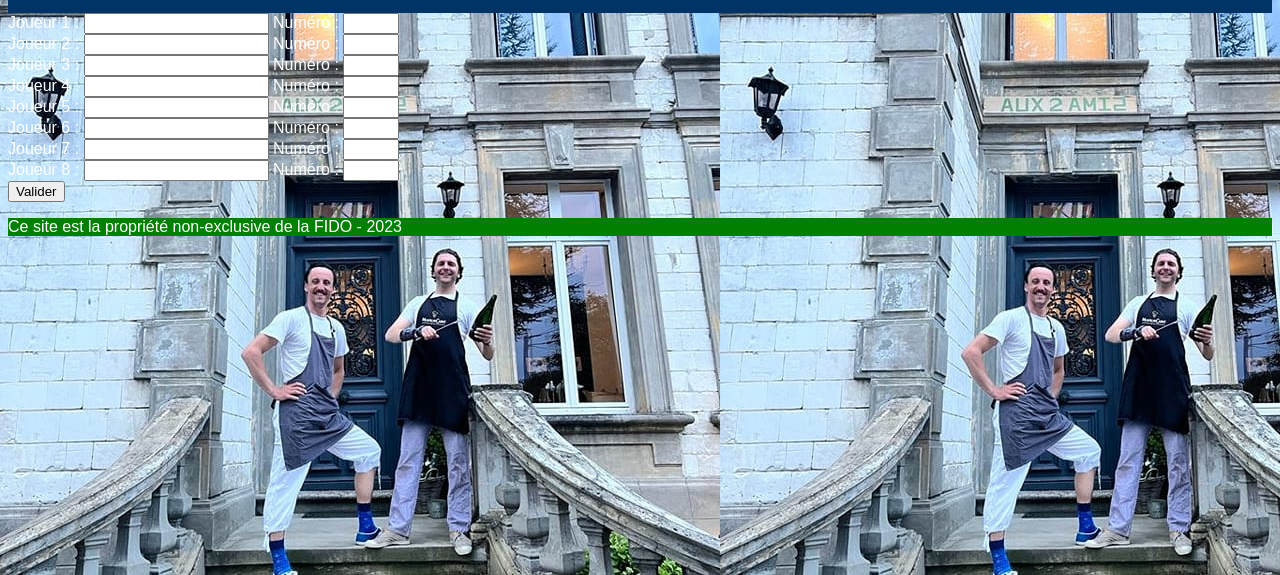
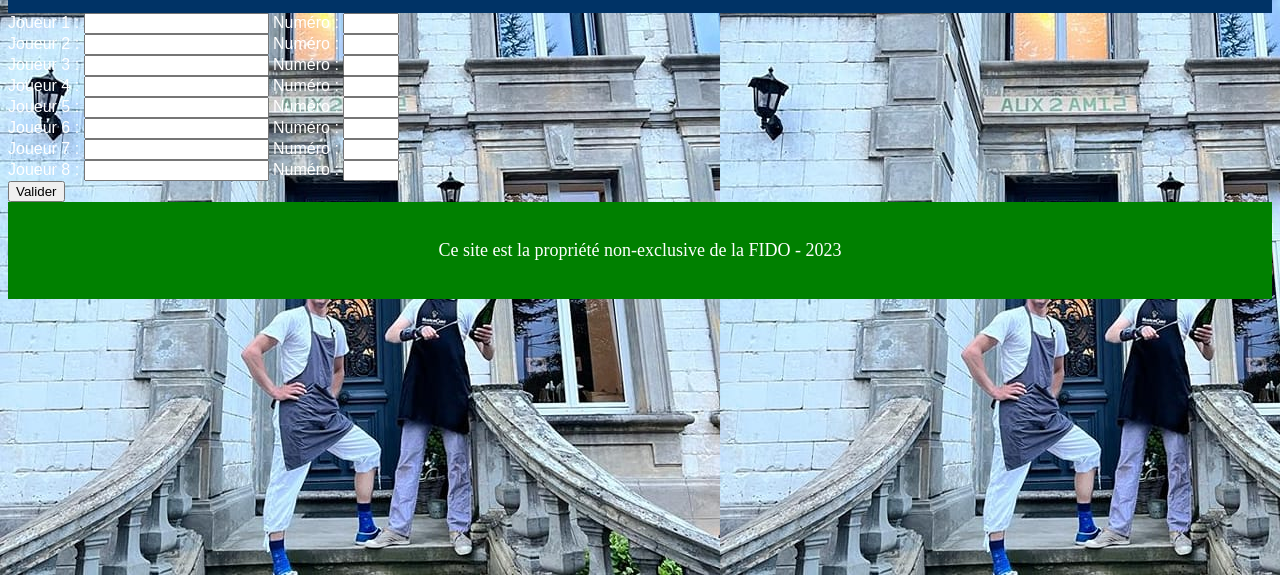
Before and after one commit to geohoudard/PMU, a plain HTML site: page index.html in a window 1280 px wide. Shown: the part 225-800 px from the top of the page. Drawn offline with Linux system fonts and the light colour scheme; files that its build step writes are made by us from their sources.

Commit message:
Update index.html

```diff
--- a/index.html
+++ b/index.html
@@ -68,8 +68,8 @@
 
     </main>
 
-    <footer style="background-color: green;">
-  <p>Ce site est la propriété non-exclusive de la FIDO - 2023</p>
+    <footer style="background-color: green; padding: 20px 0; text-align: center;">
+  <p style="color: white; font-family: Century Gothic Bold; font-size: 18px;">Ce site est la propriété non-exclusive de la FIDO - 2023</p>
     </footer>
 
   </body>
```
